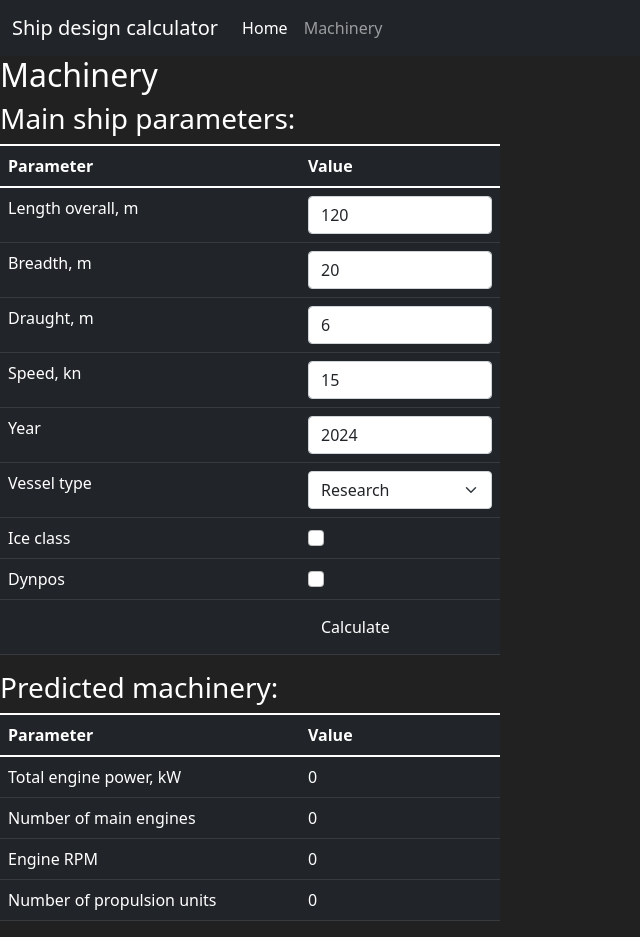
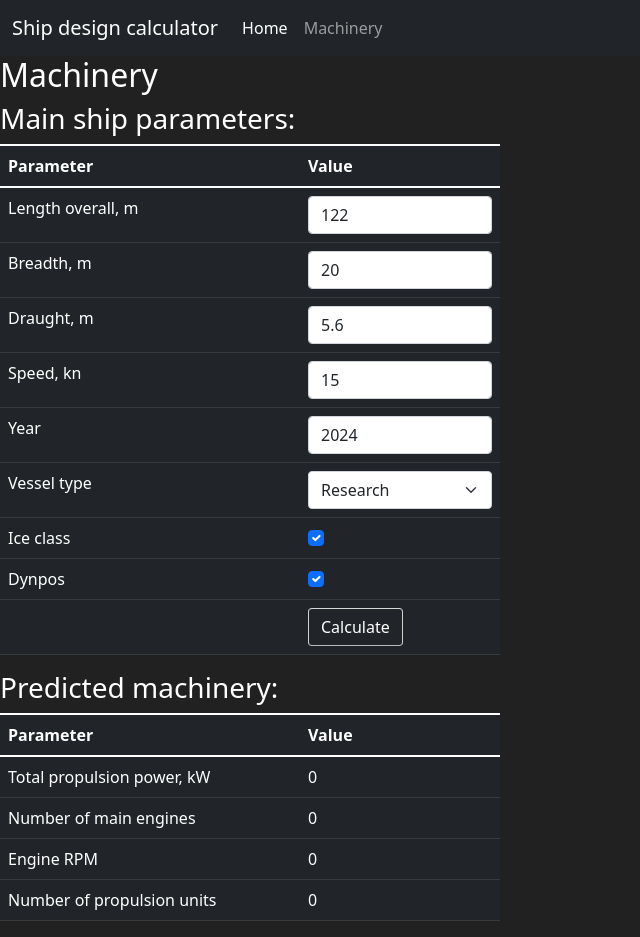
Before and after one commit to ivmanikhin/sk-learn-ship-predict, a Flask app: page /machinery in a window 1280 px wide. Shown: the whole page, without its empty margins (0-640 px from the left). Run offline with Flask 2, Linux system fonts and the light colour scheme; parts of the project's set-up code (start-up, migrations or seed data) failed here and were passed over.

Commit message:
"propulsion power", button with border

```diff
--- a/App/machinery_predict.py
+++ b/App/machinery_predict.py
@@ -27,14 +27,14 @@ def predict_machinery(form_data):
     df['dynpos_0'] = 0 if form_data['dynpos'] == 'on' else 1
     df['dynpos_1'] = 1 if form_data['dynpos'] == 'on' else 0
     df = [list(df.values())]
-    print(df)
+    # print(df)
     input_data = scaler.transform(df)
-    print(input_data)
+    # print(input_data)
     power = round(power_predict.predict(input_data)[0][0])
     engine_num = round(engine_num_predict.predict(input_data)[0][0])
     engine_rpm = round(engine_rpm_predict.predict(input_data)[0][0])
     propulsion_num = round(propulsion_num_predict.predict(input_data)[0][0])
-    return {'Total engine power, kW': power,
+    return {'Total propulsion power, kW': power,
             'Number of main engines': engine_num,
             'Engine RPM': engine_rpm,
             'Number of propulsion units': propulsion_num}
--- a/App/routes.py
+++ b/App/routes.py
@@ -10,15 +10,15 @@ def home_page():
 
 @app.route('/machinery', methods=['POST', 'GET'])
 def machinery_page():
-    form_data = {'ice_class': 0,
-                 'dynpos': 0,
+    form_data = {'ice_class': 'on',
+                 'dynpos': 'on',
                  'ship_type': 'Research',
-                 'loa': 120,
+                 'loa': 122,
                  'boa': 20,
-                 'draught': 6,
+                 'draught': 5.6,
                  'speed': 15,
                  'year': 2024}
-    result = {'Total engine power, kW': 0,
+    result = {'Total propulsion power, kW': 0,
               'Number of main engines': 0,
               'Engine RPM': 0,
               'Number of propulsion units': 0}
--- a/App/templates/machinery_calc.html
+++ b/App/templates/machinery_calc.html
@@ -74,7 +74,7 @@
                   <tr>
                     <td></td>
                     <td>
-                        <button type="submit" class="btn btn-primary btn-dark">Calculate</button>
+                        <button type="submit" class="btn btn-primary btn-dark" style="border-color: rgb(216, 216, 216) rgb(209, 209, 209) rgb(186, 186, 186); border-width: 1px">Calculate</button>
                     </td>
                   </tr>
               </tbody>
```
